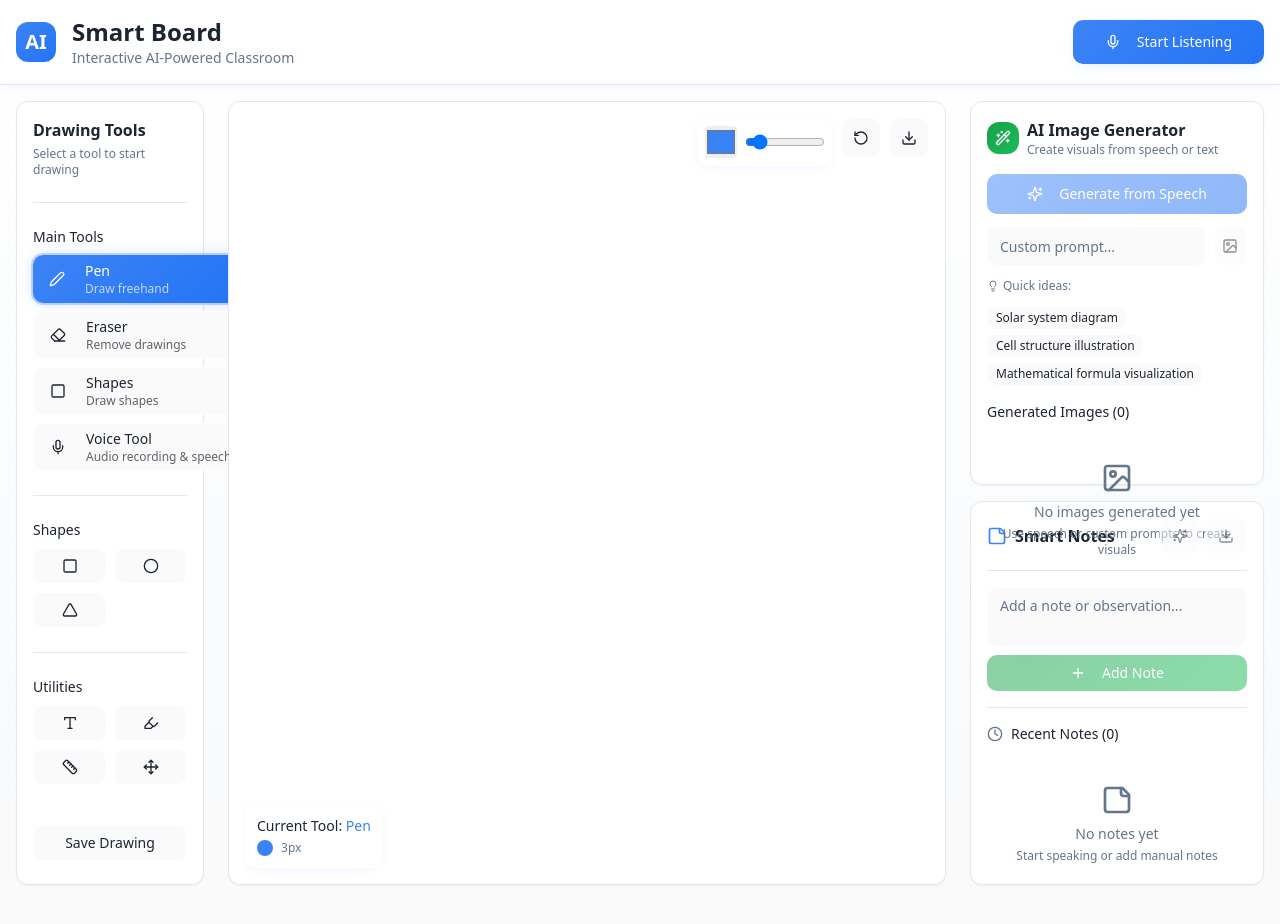
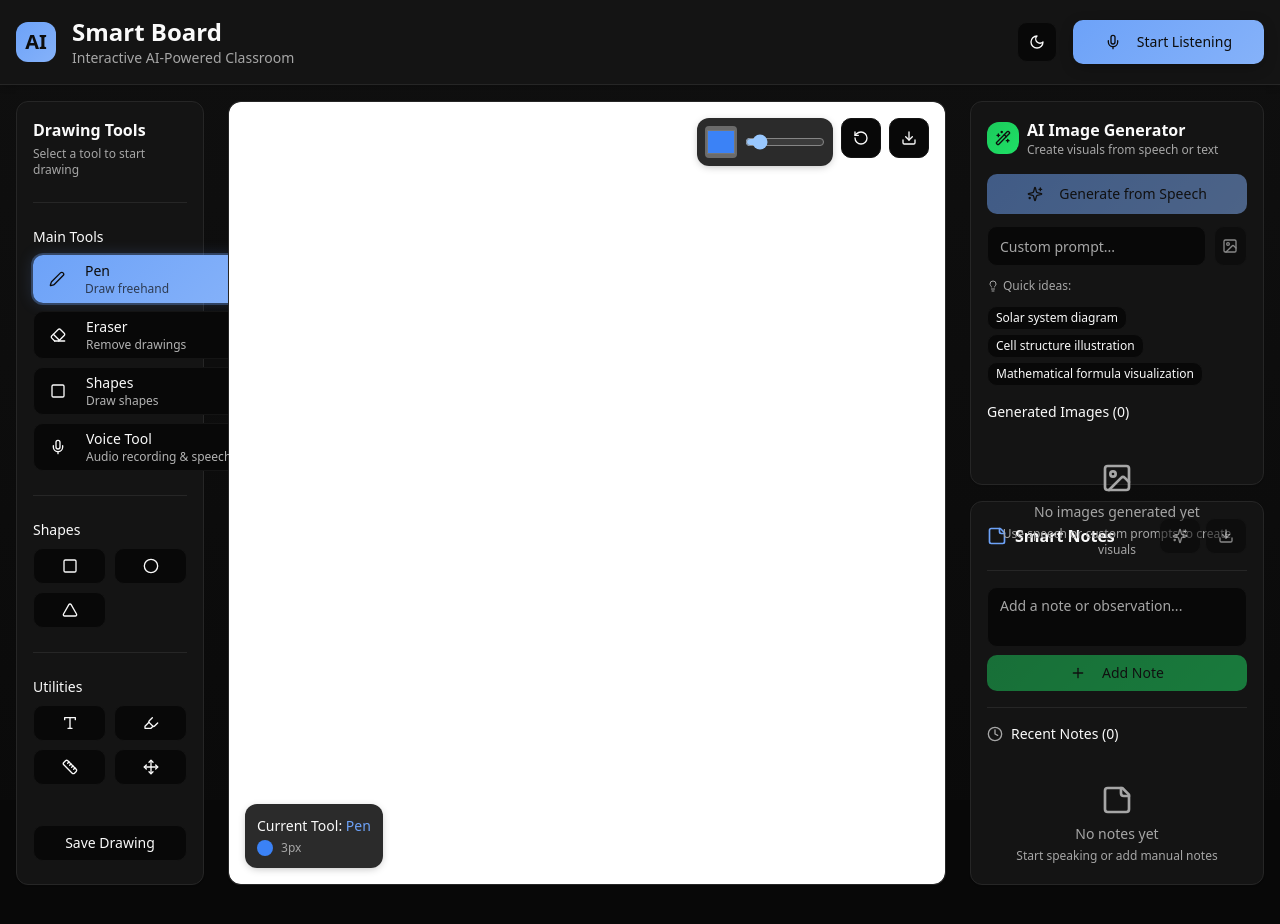
Before and after one commit to hbadganchi/aiviz-learn, a React (Vite) app: page / in a window 1280 px wide. Built offline with nearby package versions, Linux system fonts and the light colour scheme.

Commit message:
feat: Implement dark theme
Update `tailwind.config.ts` and `src/index.css` to include a dark theme. This change introduces a black theme with updated color variables for a better user experience in low-light conditions.

```diff
--- a/src/App.tsx
+++ b/src/App.tsx
@@ -3,6 +3,7 @@ import { Toaster as Sonner } from "@/components/ui/sonner";
 import { TooltipProvider } from "@/components/ui/tooltip";
 import { QueryClient, QueryClientProvider } from "@tanstack/react-query";
 import { BrowserRouter, Routes, Route } from "react-router-dom";
+import { ThemeProvider } from "next-themes";
 import Index from "./pages/Index";
 import NotFound from "./pages/NotFound";
 
@@ -10,6 +11,7 @@ const queryClient = new QueryClient();
 
 const App = () => (
   <QueryClientProvider client={queryClient}>
+    <ThemeProvider attribute="class" defaultTheme="dark" enableSystem>
       <TooltipProvider>
         <Toaster />
         <Sonner />
@@ -21,6 +23,7 @@ const App = () => (
           </Routes>
         </BrowserRouter>
       </TooltipProvider>
+    </ThemeProvider>
   </QueryClientProvider>
 );
 
--- a/src/index.css
+++ b/src/index.css
@@ -70,14 +70,61 @@
   }
 
   .dark {
-    /* Keep dark mode simple for now */
-    --background: 215 25% 8%;
-    --foreground: 0 0% 95%;
-    --card: 215 25% 10%;
-    --card-foreground: 0 0% 95%;
-    --primary: 217 91% 65%;
-    --accent: 142 76% 40%;
-    --border: 215 25% 18%;
+    /* Black theme with high contrast */
+    --background: 0 0% 3%;
+    --foreground: 0 0% 98%;
+
+    /* Cards with subtle elevation */
+    --card: 0 0% 8%;
+    --card-foreground: 0 0% 98%;
+
+    --popover: 0 0% 8%;
+    --popover-foreground: 0 0% 98%;
+
+    /* Bright primary for black backgrounds */
+    --primary: 217 91% 70%;
+    --primary-foreground: 0 0% 5%;
+    --primary-hover: 217 91% 75%;
+
+    /* Subtle secondary */
+    --secondary: 0 0% 12%;
+    --secondary-foreground: 0 0% 90%;
+
+    /* Muted elements */
+    --muted: 0 0% 10%;
+    --muted-foreground: 0 0% 65%;
+
+    /* Vibrant accent on black */
+    --accent: 142 76% 45%;
+    --accent-foreground: 0 0% 5%;
+
+    /* Warm highlight */
+    --highlight: 25 95% 58%;
+    --highlight-foreground: 0 0% 5%;
+
+    /* Canvas and tools */
+    --canvas: 0 0% 6%;
+    --canvas-grid: 0 0% 15%;
+    --tool-active: 217 91% 70%;
+    --tool-inactive: 0 0% 50%;
+
+    --destructive: 0 84% 65%;
+    --destructive-foreground: 0 0% 98%;
+
+    --border: 0 0% 15%;
+    --input: 0 0% 8%;
+    --ring: 217 91% 70%;
+
+    /* Enhanced gradients for black theme */
+    --gradient-primary: linear-gradient(135deg, hsl(var(--primary)), hsl(217 91% 75%));
+    --gradient-accent: linear-gradient(135deg, hsl(var(--accent)), hsl(142 76% 50%));
+    --gradient-highlight: linear-gradient(135deg, hsl(var(--highlight)), hsl(25 95% 63%));
+    --gradient-canvas: linear-gradient(180deg, hsl(var(--canvas)), hsl(0 0% 4%));
+
+    /* Glowing shadows for black theme */
+    --shadow-soft: 0 2px 8px -2px hsl(0 0% 0% / 0.3);
+    --shadow-medium: 0 4px 16px -4px hsl(0 0% 0% / 0.4);
+    --shadow-strong: 0 8px 32px -8px hsl(0 0% 0% / 0.5);
   }
 }
 
--- a/src/pages/Index.tsx
+++ b/src/pages/Index.tsx
@@ -6,12 +6,16 @@ import { NotesPanel } from "@/components/NotesPanel";
 import { AIImageGenerator } from "@/components/AIImageGenerator";
 import { MicrophoneTool } from "@/components/MicrophoneTool";
 import { Card } from "@/components/ui/card";
+import { Button } from "@/components/ui/button";
+import { Moon, Sun } from "lucide-react";
+import { useTheme } from "next-themes";
 
 const Index = () => {
   const [currentTool, setCurrentTool] = useState<'pen' | 'eraser' | 'shapes' | 'mic'>('pen');
   const [transcribedText, setTranscribedText] = useState<string>('');
   const [notes, setNotes] = useState<string[]>([]);
   const [generatedImages, setGeneratedImages] = useState<string[]>([]);
+  const { theme, setTheme } = useTheme();
 
   const handleSpeechResult = (text: string) => {
     setTranscribedText(text);
@@ -40,8 +44,19 @@ const Index = () => {
               <p className="text-muted-foreground text-sm">Interactive AI-Powered Classroom</p>
             </div>
           </div>
-
-          <SpeechToText onSpeechResult={handleSpeechResult} />
+          <div className="flex items-center gap-4">
+            <Button
+              variant="outline"
+              size="icon"
+              onClick={() => setTheme(theme === "dark" ? "light" : "dark")}
+              className="relative"
+            >
+              <Sun className="h-[1.2rem] w-[1.2rem] rotate-0 scale-100 transition-all dark:-rotate-90 dark:scale-0" />
+              <Moon className="absolute h-[1.2rem] w-[1.2rem] rotate-90 scale-0 transition-all dark:rotate-0 dark:scale-100" />
+              <span className="sr-only">Toggle theme</span>
+            </Button>
+            <SpeechToText onSpeechResult={handleSpeechResult} />
+          </div>
         </div>
       </header>
 
```
Lines whose indentation alone changed are shown as unchanged.
